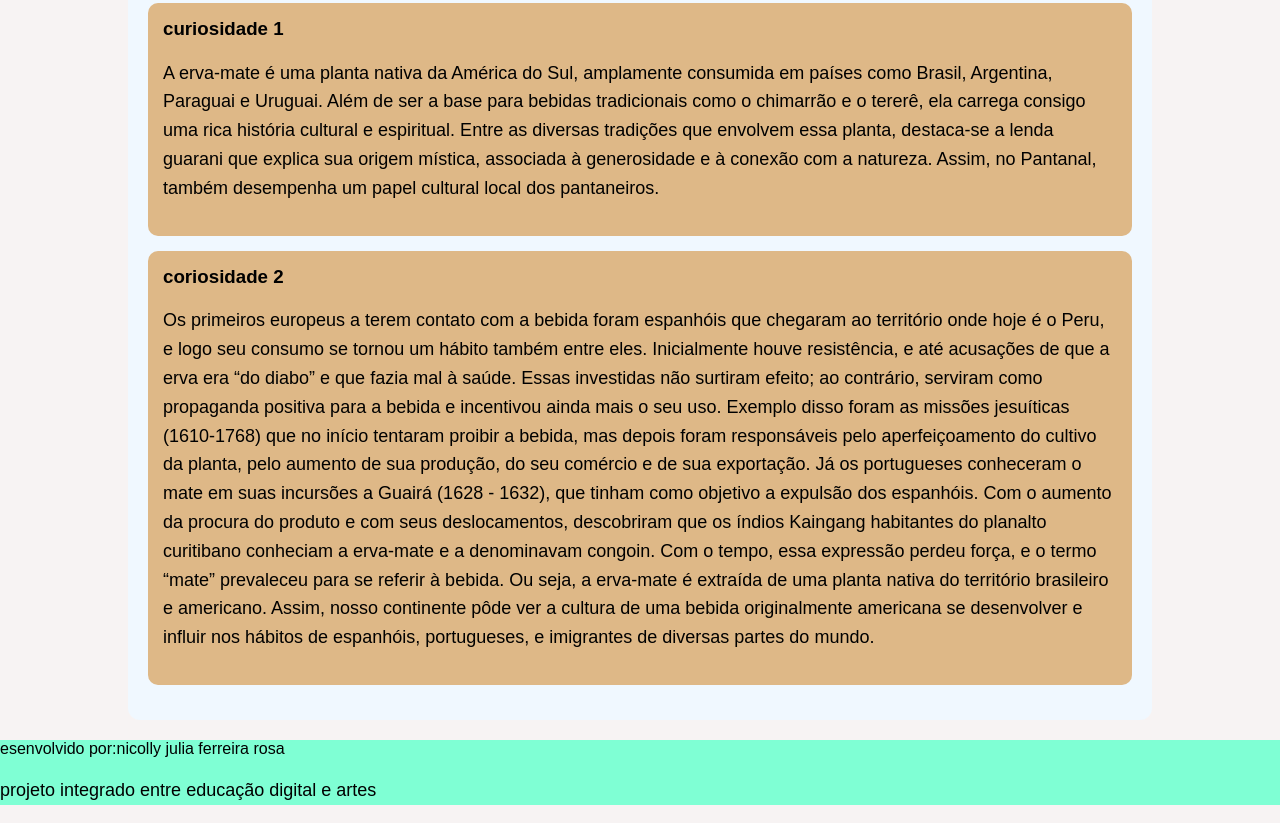
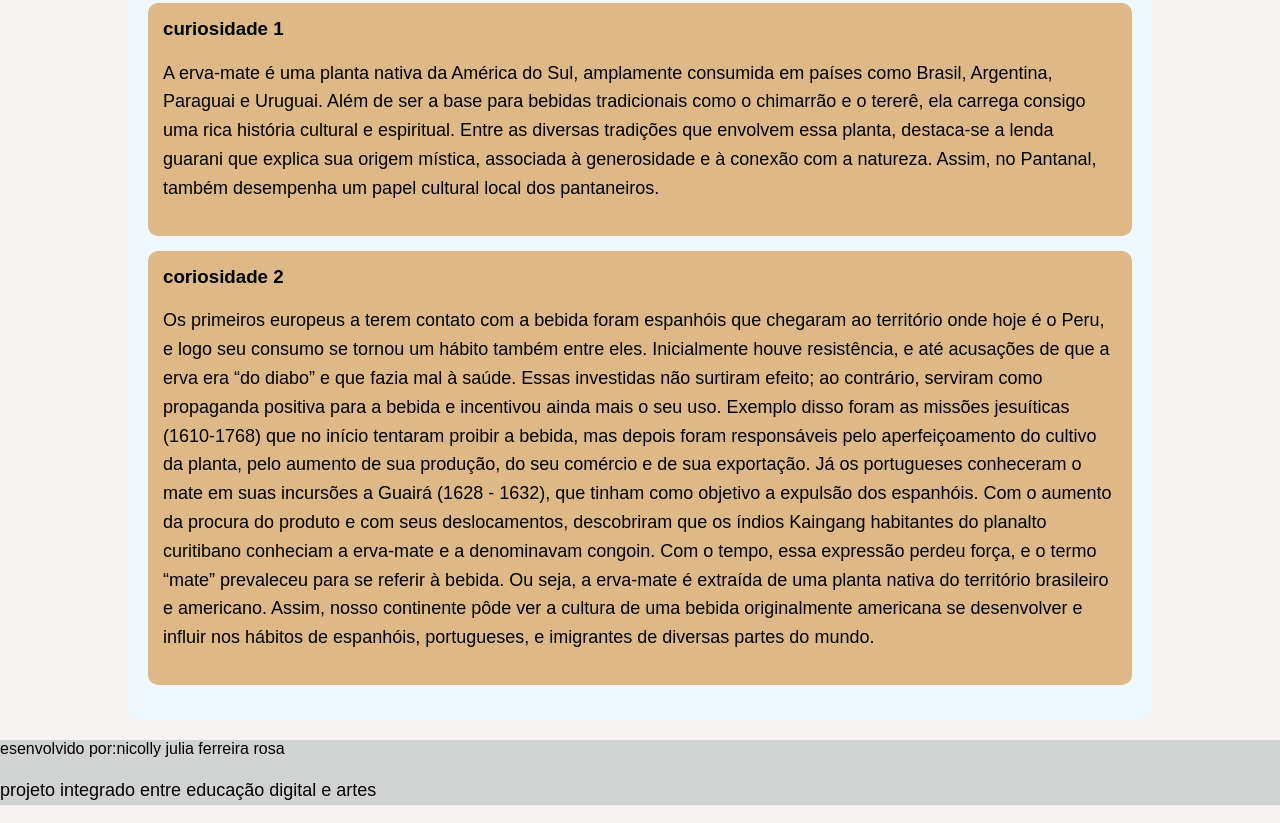
Before and after one commit to nicollyferreirarosa-stack/arteparanaense, a plain HTML site: page index.html in a window 1280 px wide. Shown: the part 2081-2904 px from the top of the page. Drawn offline with Linux system fonts and the light colour scheme.

Commit message:
mudei o stely

```diff
--- a/style.css
+++ b/style.css
@@ -76,8 +76,8 @@ figcaption{
 }
 
 footer{
-    background-color: aquamarine;
-    color:aliceblue
+    background-color: rgb(209, 211, 210);
+    color: white
     text-align:center;
     padding: 20px
     margin-top: 30px;
```
